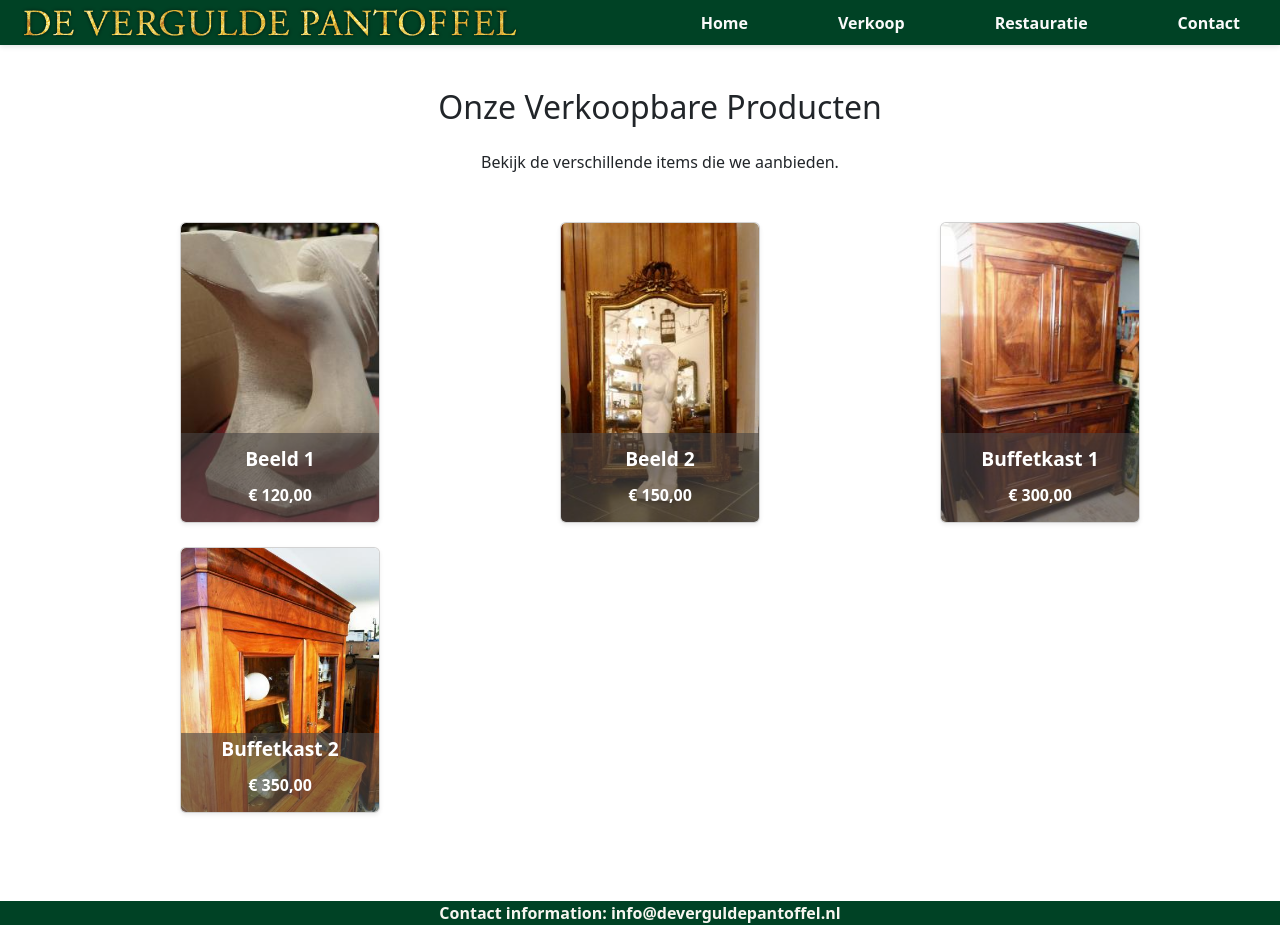
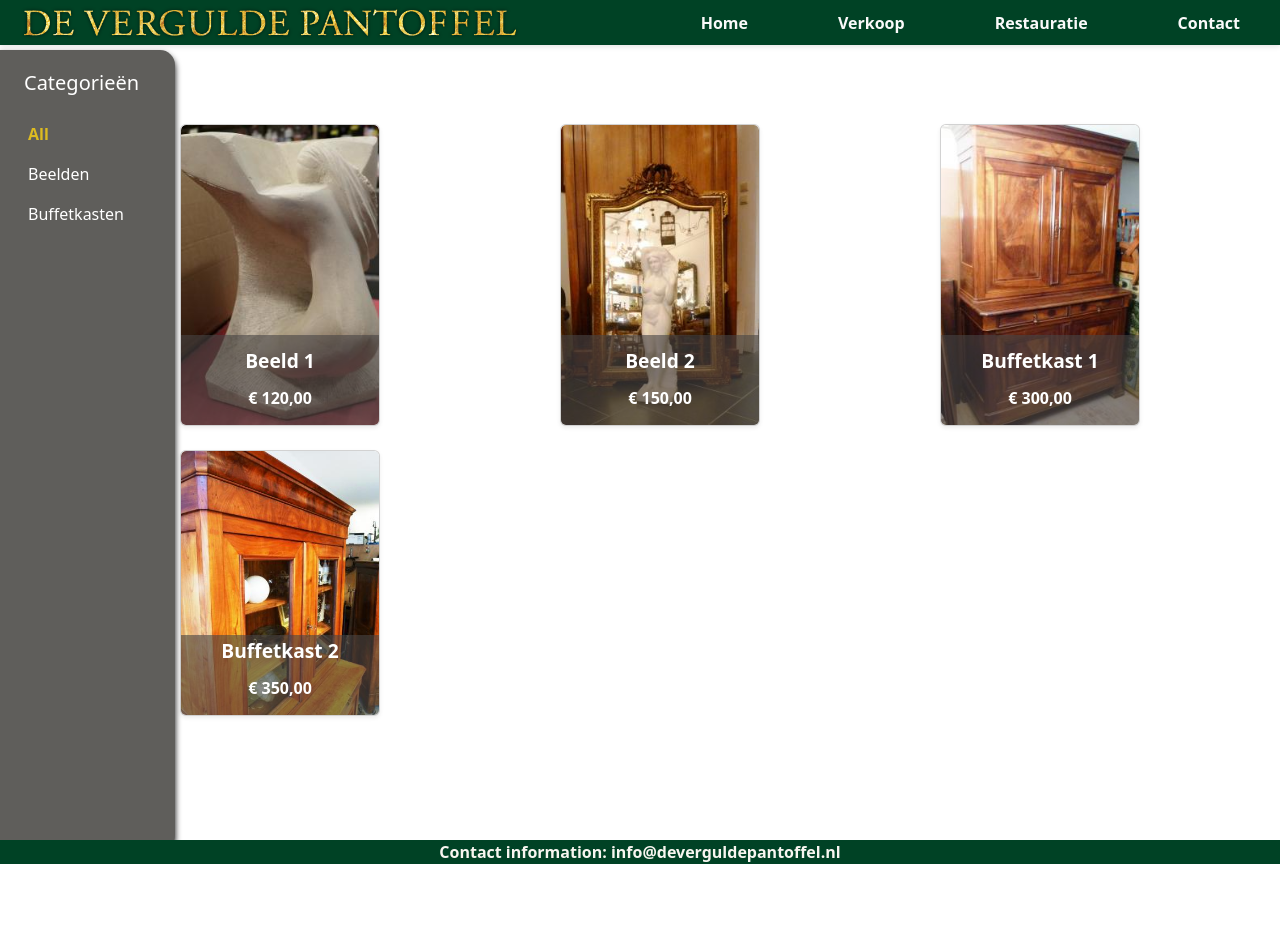
Before and after one commit to shaneocallaghandev/VerguldePantoffel, a React (Vite) app: page /verkoop in a window 1280 px wide. After the commit the page ends 864 px from the top, so only its background shows below. Built offline with nearby package versions, Linux system fonts and the light colour scheme.

Commit message:
Category filter

```diff
--- a/src/assets/styles/pages/verkoop.css
+++ b/src/assets/styles/pages/verkoop.css
@@ -73,3 +73,38 @@
   height: 100%; /* Expand the overlay to cover the entire card */
   justify-content: center; /* Center the content vertically */
 }
+
+/* Sidebar styling */
+.custom-sidebar {
+  position: fixed; /* Fix the sidebar to the left side of the screen */
+  top: 50px;
+  left: 0;
+  width: 175px !important; /* Set a fixed width for the sidebar */
+  height: 100vh; /* Full height of the viewport */
+  background-color: #5f5e5b !important; /* Your desired color */
+  border-radius: 0 15px 15px 0; /* Rounded corners on the right side */
+  padding: 10px;
+  box-shadow: 0 4px 6px rgba(0, 0, 0, 1.5); /* Optional: Add a subtle shadow */
+  z-index: 1000; /* Ensure the sidebar stays on top of other content */
+}
+
+.nav-link {
+  color: #ffffff !important; /* White text for links */
+  transition: color 0.3s ease, background-color 0.3s ease;
+  width: 100%; /* Ensure the button spans the full width of the sidebar */
+  text-align: left; /* Align text to the left */
+  border-radius: 8px; /* Optional: Add rounded corners */
+}
+
+.nav-link.active {
+  color: #ddbb21 !important; /* Highlight color for the active category text */
+  font-weight: bold; /* Make the active category text bold */
+}
+.nav-link:hover {
+  color: #2c3e50 !important; /* Bootstrap primary color on hover */
+  background-color: rgba(255, 255, 255, 0.1); /* Subtle background on hover */
+}
+
+.min-vh-100 {
+  min-height: 100vh; /* Ensure the sidebar spans the full viewport height */
+}
--- a/src/pages/Verkoop.jsx
+++ b/src/pages/Verkoop.jsx
@@ -1,14 +1,61 @@
 import "../assets/styles/pages/Verkoop.css";
 import items from "../data";
+import { useState } from "react";
 
 const Verkoop = () => {
-  return (<div className="main-container">
+
+  // State to track the selected category
+  const [selectedCategory, setSelectedCategory] = useState("All");
+  const categories = ["All", ...new Set(items.map((item) => item.category))];
+
+  // Filter items based on the selected category
+  const filteredItems =
+    selectedCategory === "All"
+      ? items
+      : items.filter((item) => item.category === selectedCategory);
+
+  return (
+  <div className="main-container d-flex flex-row align-items-center">
+
+    {/* Sidebar */}
+    <div className="col-auto col-md-3 col-xl-2 px-sm-2 px-0 custom-sidebar">
+          <div className="d-flex flex-column align-items-center align-items-sm-start px-3 pt-2 text-white min-vh-100">
+            <a
+              className="d-flex align-items-center pb-3 mb-md-0 me-md-auto text-white text-decoration-none"
+            >
+              <span className="fs-5 d-none d-sm-inline">Categorieën</span>
+            </a>
+            <ul
+              className="nav nav-pills flex-column mb-sm-auto mb-0 align-items-center align-items-sm-start"
+              id="menu"
+            >
+              {categories.map((category, index) => (
+                <li key={index} className="nav-item">
+                <button
+                  className={`nav-link align-middle px-0 text-white ${
+                    selectedCategory === category ? "active" : ""
+                  }`}
+                  onClick={() => setSelectedCategory(category)}
+                  style={{
+                    background: "none",
+                    border: "none",
+                    cursor: "pointer",
+                    textAlign: "left",
+                    width: "100%",
+                  }}
+                >
+                  <span className="ms-1 d-none d-sm-inline">{category}</span>
+                </button>
+              </li>
+              ))}
+            </ul>
+          </div>
+        </div>
+    {/* Main Content */}
     <div className="container py-5">
-      <h2 className="text-center mb-4">Onze Verkoopbare Producten</h2>
-      <p className="text-center mb-5">Bekijk de verschillende items die we aanbieden.</p>
 
       <div className="row row-cols-1 row-cols-sm-2 row-cols-md-3 g-4">
-    {items.map((item) => (
+    {filteredItems.map((item) => (
       <div key={item.id} className="col d-flex justify-content-center">
         <div className="card hover-card shadow-sm">
           <img
```
Also changed, not shown: src/components/ItemBrowser.jsx (+3 -6 lines).
